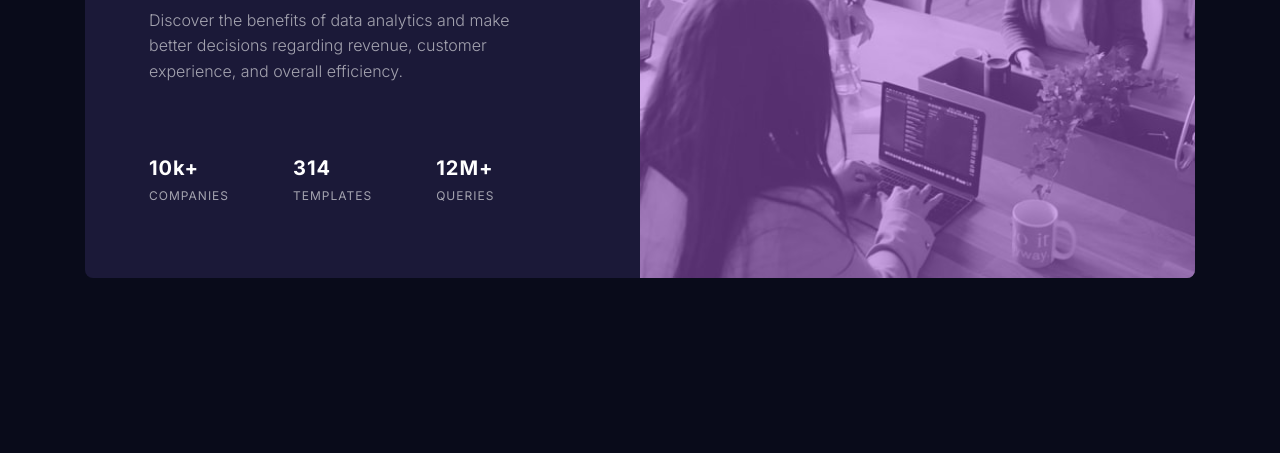
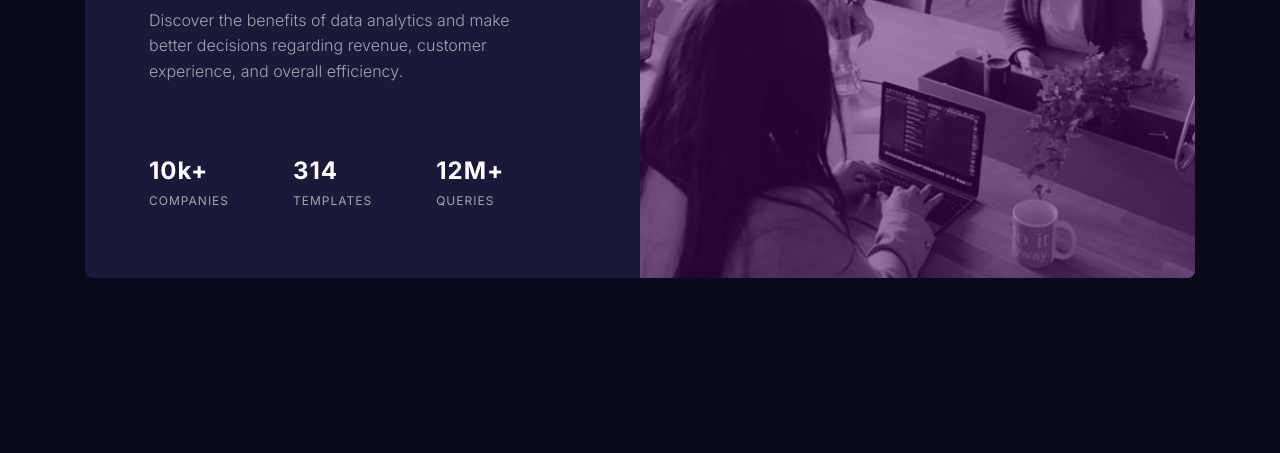
Before and after one commit to zp021/CFrontend-mentor-stats-preview-card-component-main, a plain HTML site: page index.html in a window 1280 px wide. Shown: the part 347-800 px from the top of the page. Drawn offline with Linux system fonts and the light colour scheme.

Commit message:
color update

```diff
--- a/index.css
+++ b/index.css
@@ -59,7 +59,7 @@ img {
 }
 
 .container .image .overlay {
-    background-color: var(--clr-violet);
+    background-color: hsl(283, 100%, 20%);
     border-radius: 0.5rem 0.5rem 0 0;
     height: 15rem;
     opacity: 0.5;
@@ -165,6 +165,10 @@ img {
         margin-top: 1.5rem;
     }
 
+    .container .text li span {
+        font-size: 1.5rem;
+    }
+
     .container .text ul {
         display: flex;
         flex-direction: row;
```
